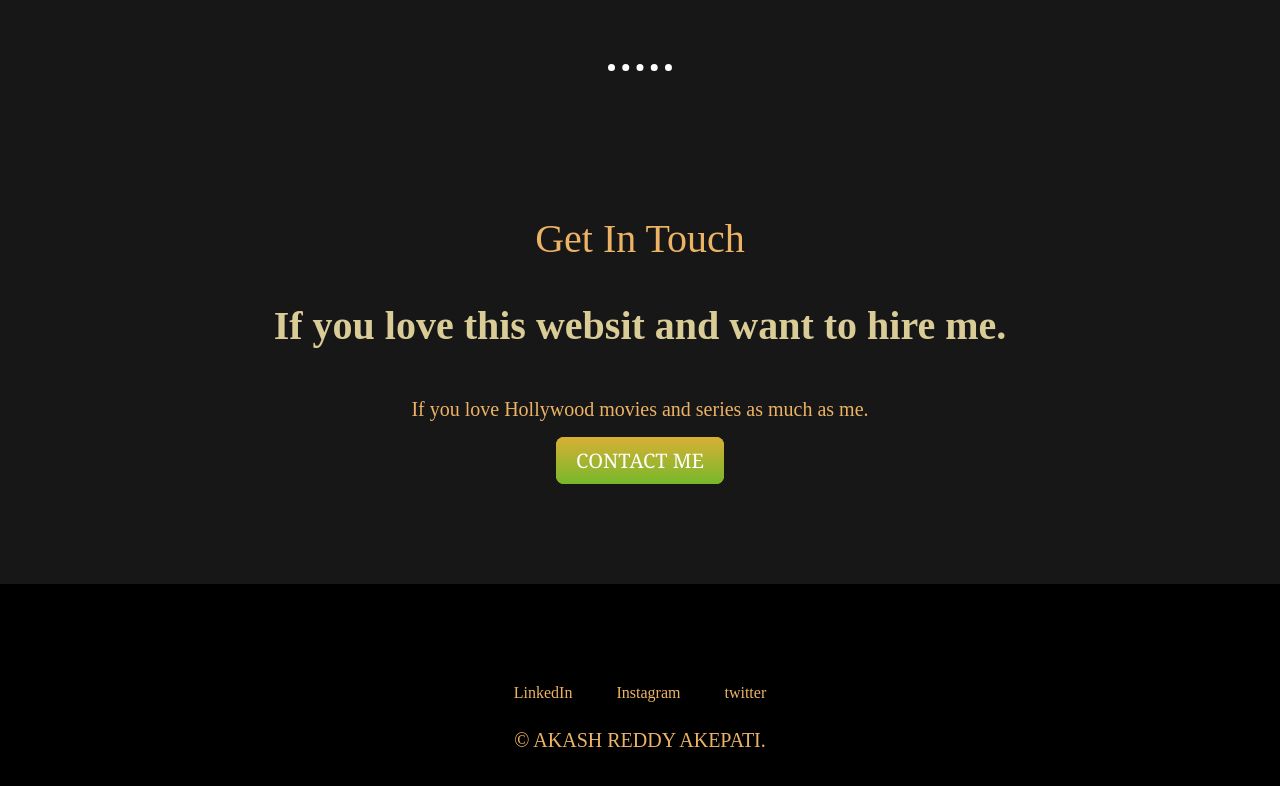
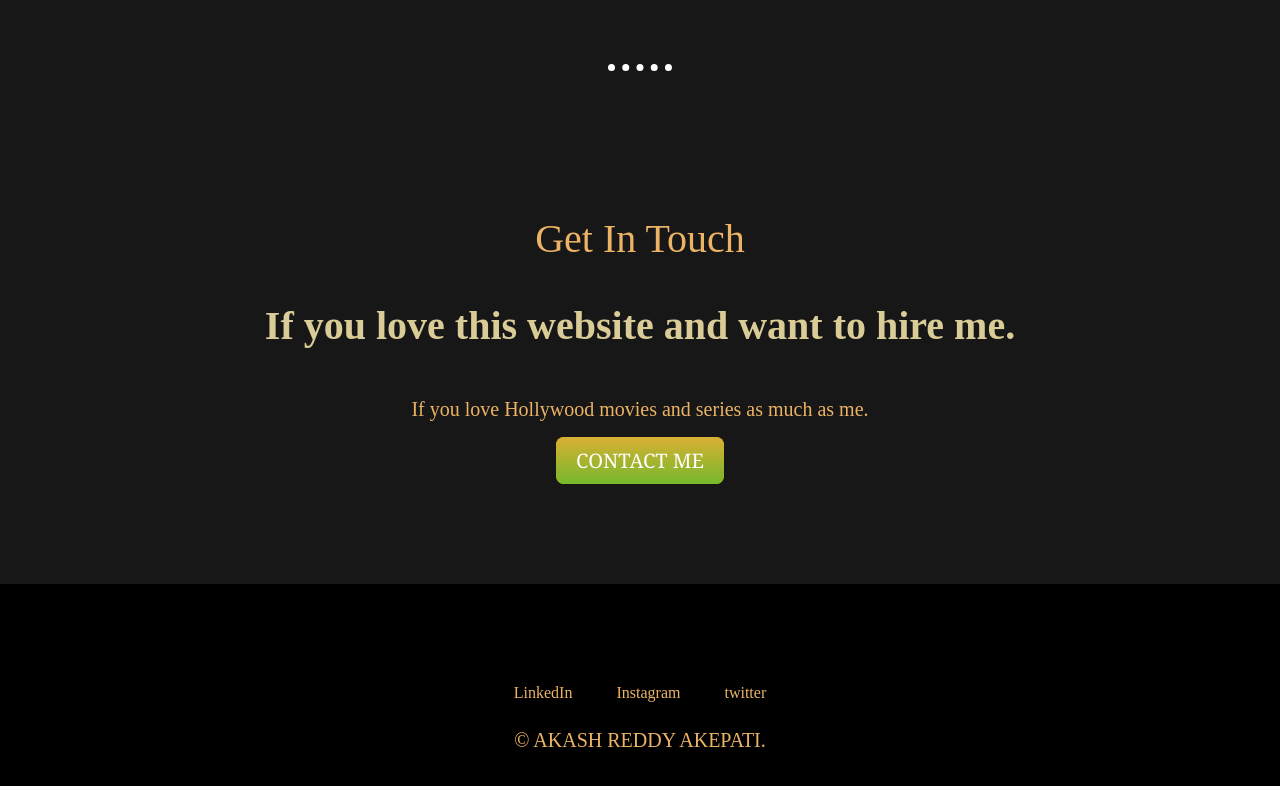
Before and after one commit to AkashReddy2003/csscv, a plain HTML site: page index.html in a window 1280 px wide. Shown: the part 2365-3151 px from the top of the page. Drawn offline with Linux system fonts and the light colour scheme; a web font is replaced by a local one.

Commit message:
Update index.html

```diff
--- a/index.html
+++ b/index.html
@@ -57,7 +57,7 @@
     <hr>
     <div class="contact-me">
       <h2>Get In Touch</h2>
-      <h3>If you love this websit and want to hire me.</h3>
+      <h3>If you love this website and want to hire me.</h3>
       <p>If you love Hollywood movies and series as much as me.</p><br>
       <a class="btn" href="mailto:akepatiakashreddy@email.com">CONTACT ME</a>
     </div>
```
